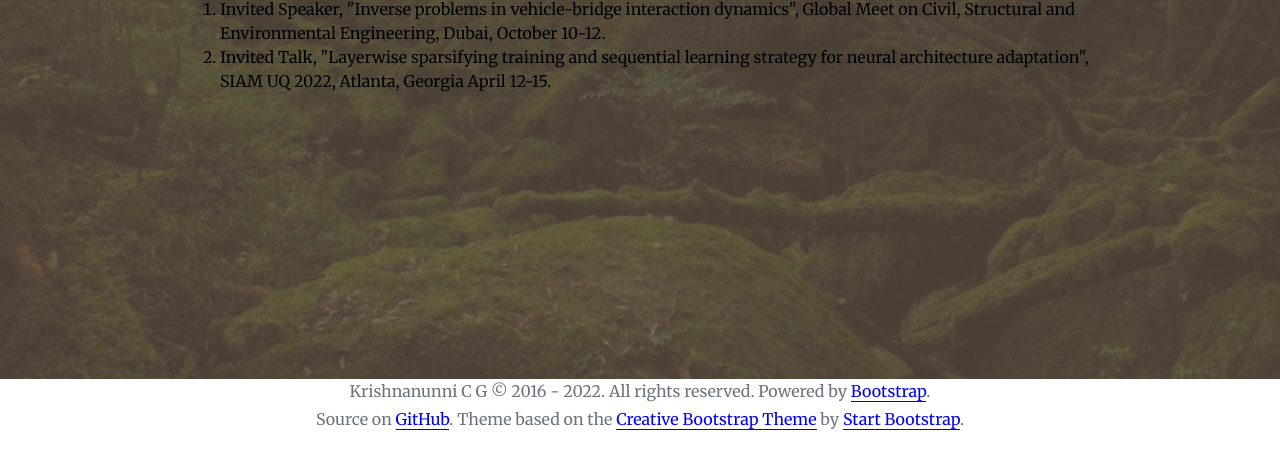
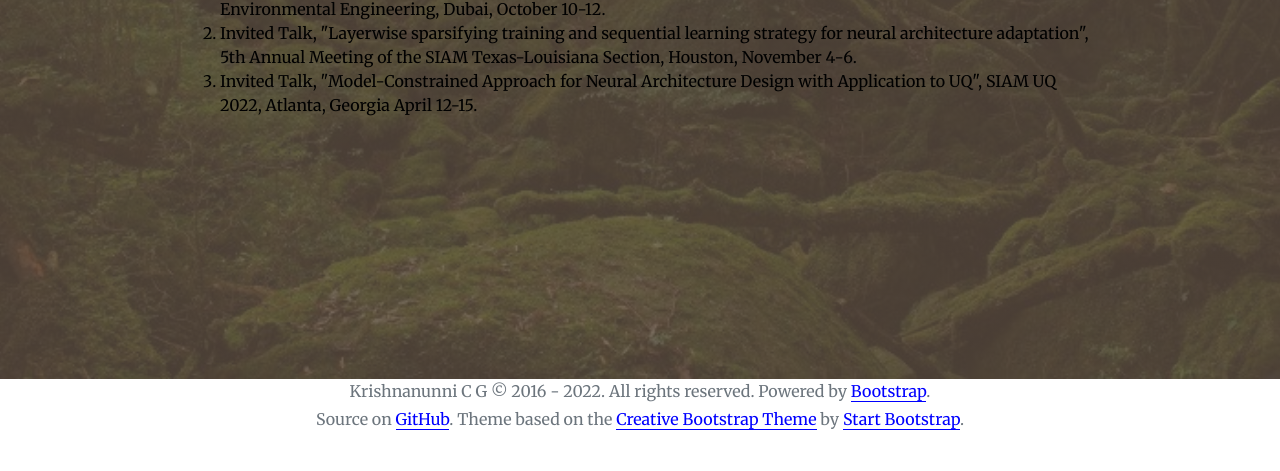
Before and after one commit to cgkrishnanunni/invited_talks, a plain HTML site: page index.html in a window 1280 px wide. Shown: the part 421-892 px from the top of the page. Drawn offline with nearby package versions, Linux system fonts and the light colour scheme; no server answers.

Commit message:
Update index.html

```diff
--- a/index.html
+++ b/index.html
@@ -85,7 +85,9 @@
 					</h1>
           <ol>
             <li>Invited Speaker, "Inverse problems in vehicle-bridge interaction dynamics", Global Meet on Civil, Structural and Environmental Engineering, Dubai, October 10-12.</li>
-            <li>Invited Talk, "Layerwise sparsifying training and sequential learning strategy for neural architecture adaptation", SIAM UQ 2022, Atlanta, Georgia April 12-15.</li>
+            <li>Invited Talk, "Layerwise sparsifying training and sequential learning strategy for neural architecture adaptation", 5th Annual Meeting of the
+              SIAM Texas-Louisiana Section, Houston, November 4-6.</li>
+            <li>Invited Talk, "Model-Constrained Approach for Neural Architecture Design with Application to UQ", SIAM UQ 2022, Atlanta, Georgia April 12-15.</li>
           </ol>
 
 				</div>
```
